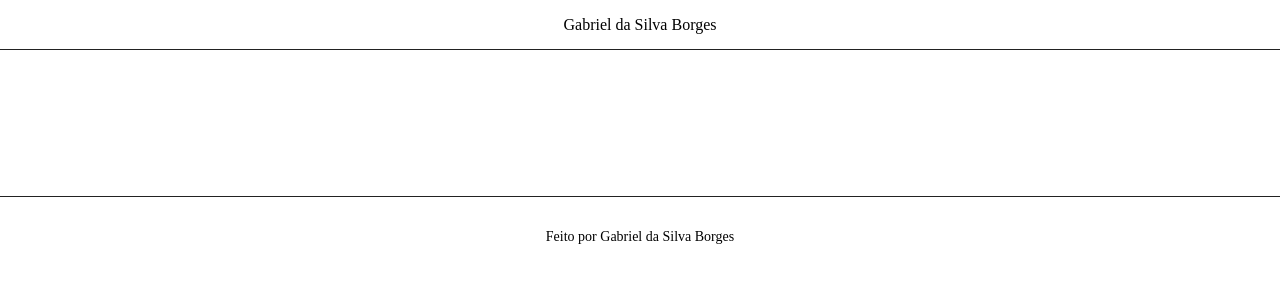
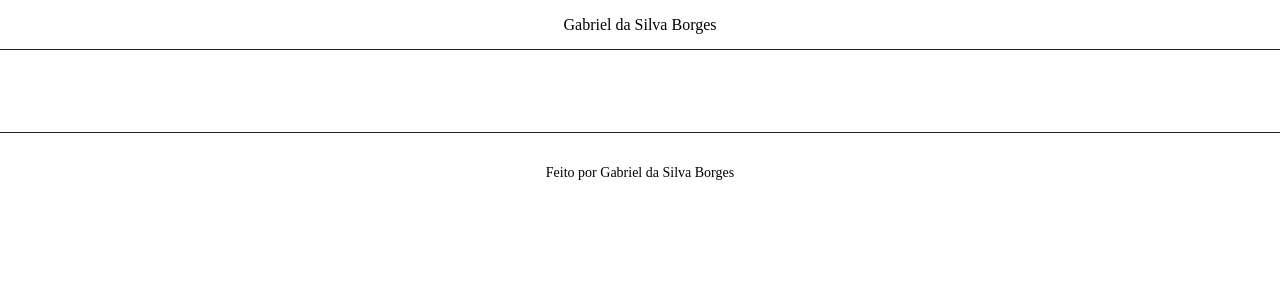
Before and after one commit to gsborgz/bio, a Next.js app: page / in a window 1280 px wide. Shown: the top 300 px of the page. Built offline with nearby package versions, Linux system fonts and the light colour scheme; no server answers; a web font is replaced by a local one.

Commit message:
ajustando padding

```diff
--- a/src/styles/Home.module.css
+++ b/src/styles/Home.module.css
@@ -1,5 +1,5 @@
 .main {
-  padding: 4rem 0;
+  padding: 2rem 0;
   flex: 1;
   display: flex;
   flex-direction: column;
```
